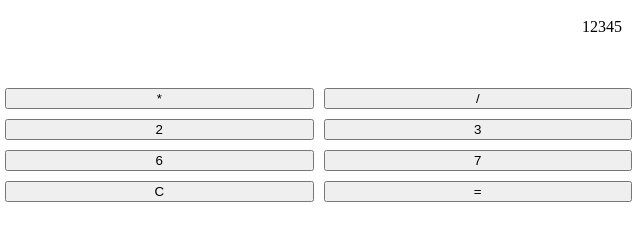
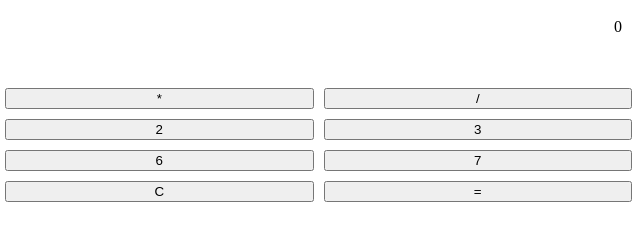
Before and after one commit to aganyo360/calculator, a plain HTML site: page index.html in a window 1280 px wide. Shown: the full height of the page, 640-1280 px from the left. Drawn offline with Linux system fonts and the light colour scheme.

Commit message:
update dispaly value default to zero

```diff
--- a/index.html
+++ b/index.html
@@ -9,7 +9,7 @@
   </head>
   <body>
     <div class="container">
-      <div id="display">12345</div>
+      <div id="display">0</div>
 
       <button class="box" data-op="+">+</button>
       <button class="box" data-op="-">-</button>
```
